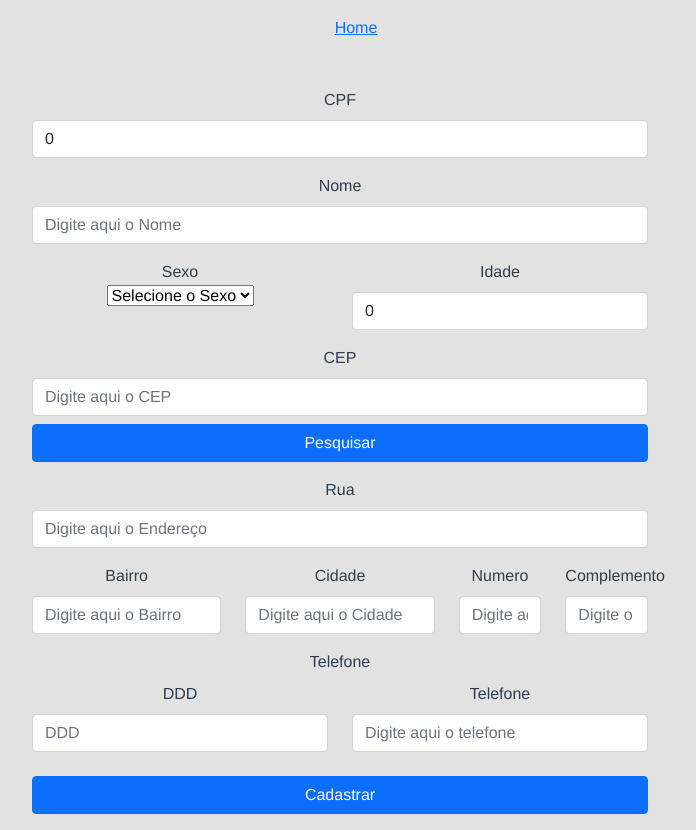
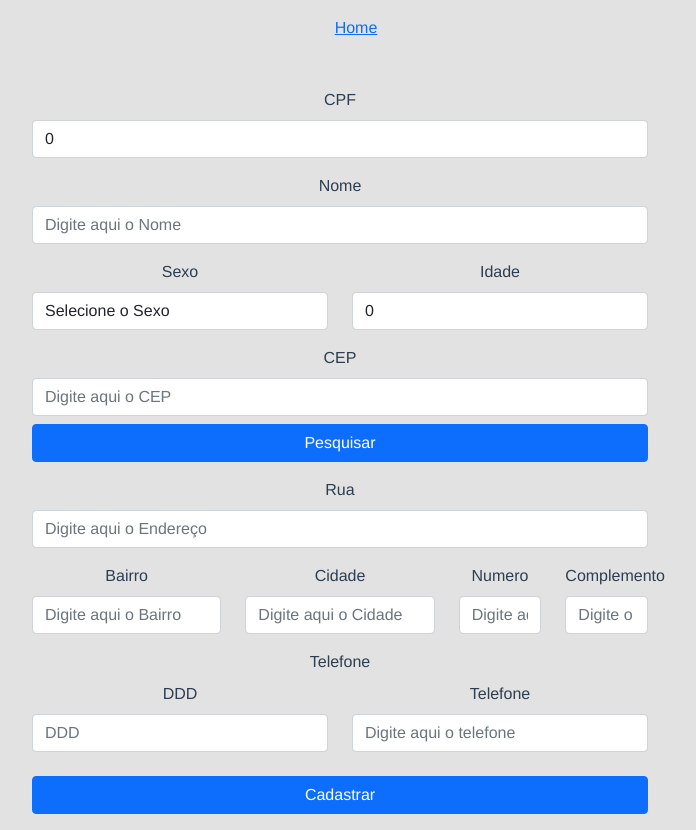
Before and after one commit to Dhiego777/FarmaciaLunas, a Vue app: page /#/AmbienteDispensacao in a window 1280 px wide. Shown: the whole page, without its empty margins (300-996 px from the left). Built offline with nearby package versions, Linux system fonts and the light colour scheme.

Commit message:
Alteration of dropdown

```diff
--- a/src/pages/ambienteDispensacao.vue
+++ b/src/pages/ambienteDispensacao.vue
@@ -31,7 +31,7 @@
       <div class="col-3 mb-3">
         <label for="sexo">Sexo</label>
         <form>
-          <select v-model="sexo" name="sexo" id="sexo">
+          <select class="form-control mt-2" v-model="sexo" name="sexo" id="sexo">
             <option value="-1" disabled>Selecione o Sexo</option>
             <option value="m">Masculino</option>
             <option value="f">Feminino</option>
```
